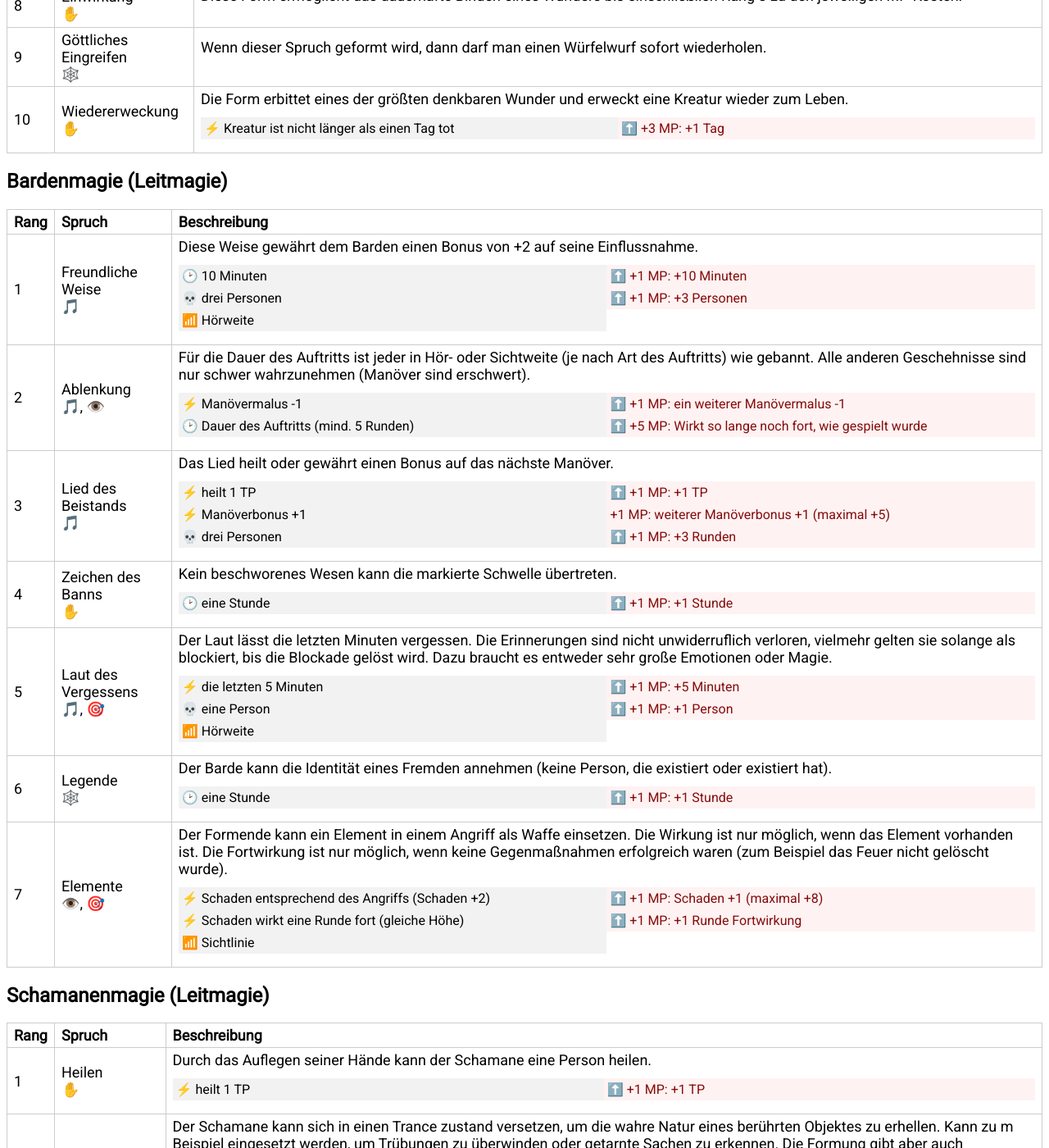
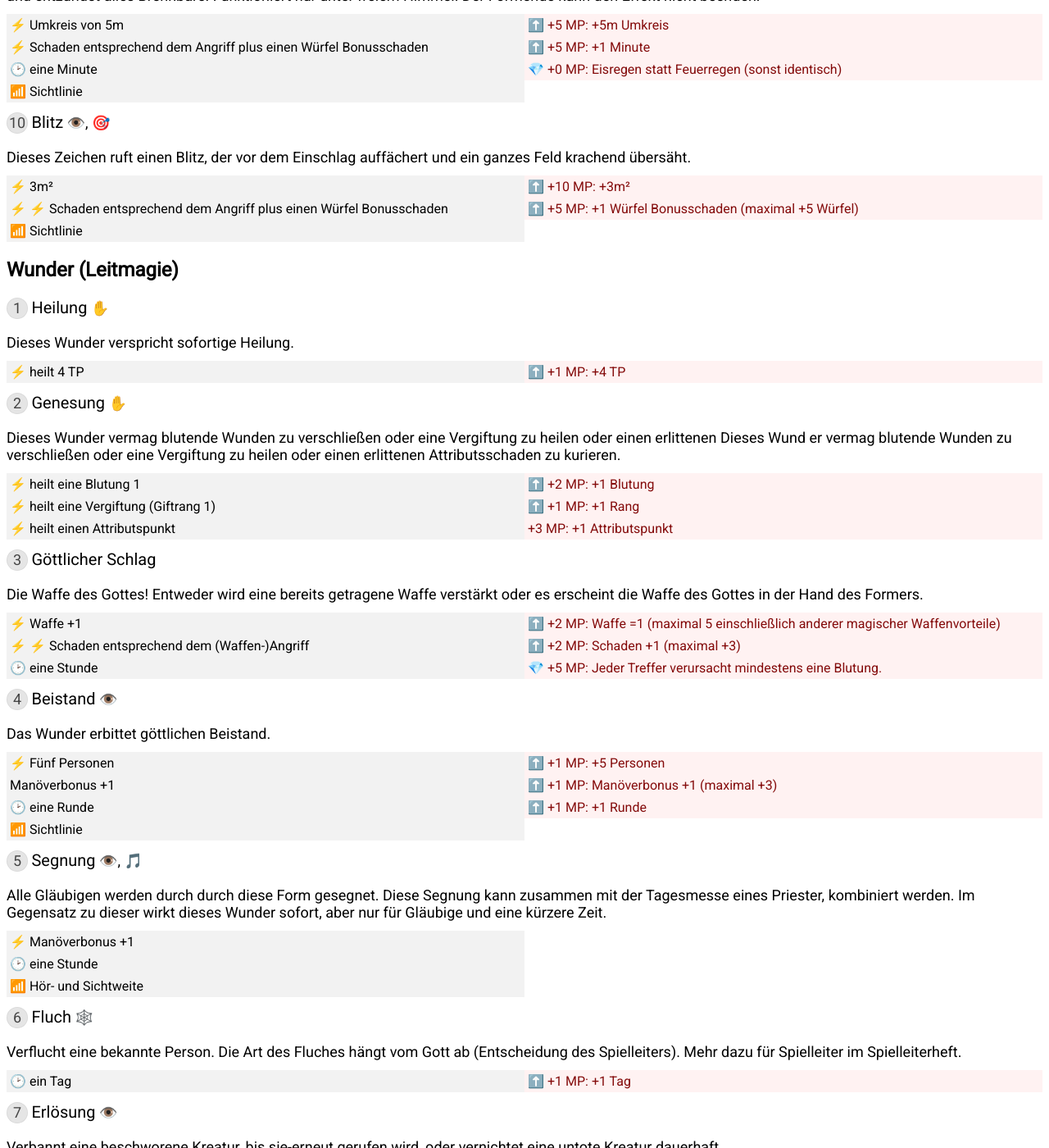
Before and after one commit to johannesschweig/dmcave, a Jekyll site: the page built from _wiki/spells.md, in a window 1280 px wide and 1400 px high, scrolled down 12026 px. Shown: the whole window at 82% size. Built offline with Jekyll 4.4.1, drawn with Linux system fonts in a browser that asks for light colours; some of the changed text lies outside the part shown.

Commit message:
switching from table to div layout

```diff
--- a/_layouts/spells.html
+++ b/_layouts/spells.html
@@ -24,21 +24,15 @@ layout: wiki
 
   {% for l in lists %}
     <h2>{{ l }}</h2>
-    <table>
-      <tr>
-        <th> Rang </th>
-        <th> Spruch </th>
-        <th> Beschreibung </th>
-      </tr>
+    <div>
       {% assign list = site.data.spells | where: "liste", l %}
       {% for spell in list %}
-      <tr>
-        <td> {{ spell.rang }} </td>
-        <td>
-          <div>{{ spell.spruch }}</div>
-          <div>{{ spell.hinweise | replace: 'Gezielt', '🎯' | replace: 'Berührung', '✋' | replace: 'Sichtweite', '👁️' | replace: 'Hörweite', '🎵' | ️replace: 'Speziell', '🕸️' }}</div>
-        </td>
-        <td>
+      <div>
+        <div class='spellheader'>
+          <div class='spellrank'>{{ spell.rang }}</div>
+          <span class='spellname'>{{ spell.spruch }}</span>
+          <span>{{ spell.hinweise | replace: 'Gezielt', '🎯' | replace: 'Berührung', '✋' | replace: 'Sichtweite', '👁️' | replace: 'Hörweite', '🎵' | ️replace: 'Speziell', '🕸️' }}</span>
+        </div>
         <div class='desc'>{{ spell.beschreibung }}</div>
         <div class='add'>
           {% assign blacks = spell.schwarz1 | append: '#' | append: spell.schwarz2 | append: '#' | append: spell.schwarz3 | append: '#' | append: spell.schwarz4 | append: '#' | append: spell.schwarz5 | append: '#' | split: '#' %}
@@ -54,9 +48,8 @@ layout: wiki
             {% endif %}
           {% endfor %}
         </div>
-        </td>
-      </tr>
-    {% endfor %}
-    </table>
+      </div>
     {% endfor %}
     </div>
+  {% endfor %}
+</div>
--- a/assets/css/spells.css
+++ b/assets/css/spells.css
@@ -30,3 +30,23 @@
   color: rgb(132, 11, 11);
   grid-column: 2 / 3;
 }
+
+.spellrank {
+  border-radius: 24px;
+  border: 1px solid rgba(0, 0, 0, 0.05);
+  background-color: rgba(0, 0, 0, 0.1);
+  width: 24px;
+  height: 24px;
+  text-align: center;
+  line-height: 24px;
+  display: inline-block;
+  color: rgba(0, 0, 0, 0.7);
+}
+
+.spellname {
+  font-size: 20px;
+}
+
+.spellheader {
+  margin-bottom: 18px;
+}
```
Lines whose indentation alone changed are shown as unchanged.
